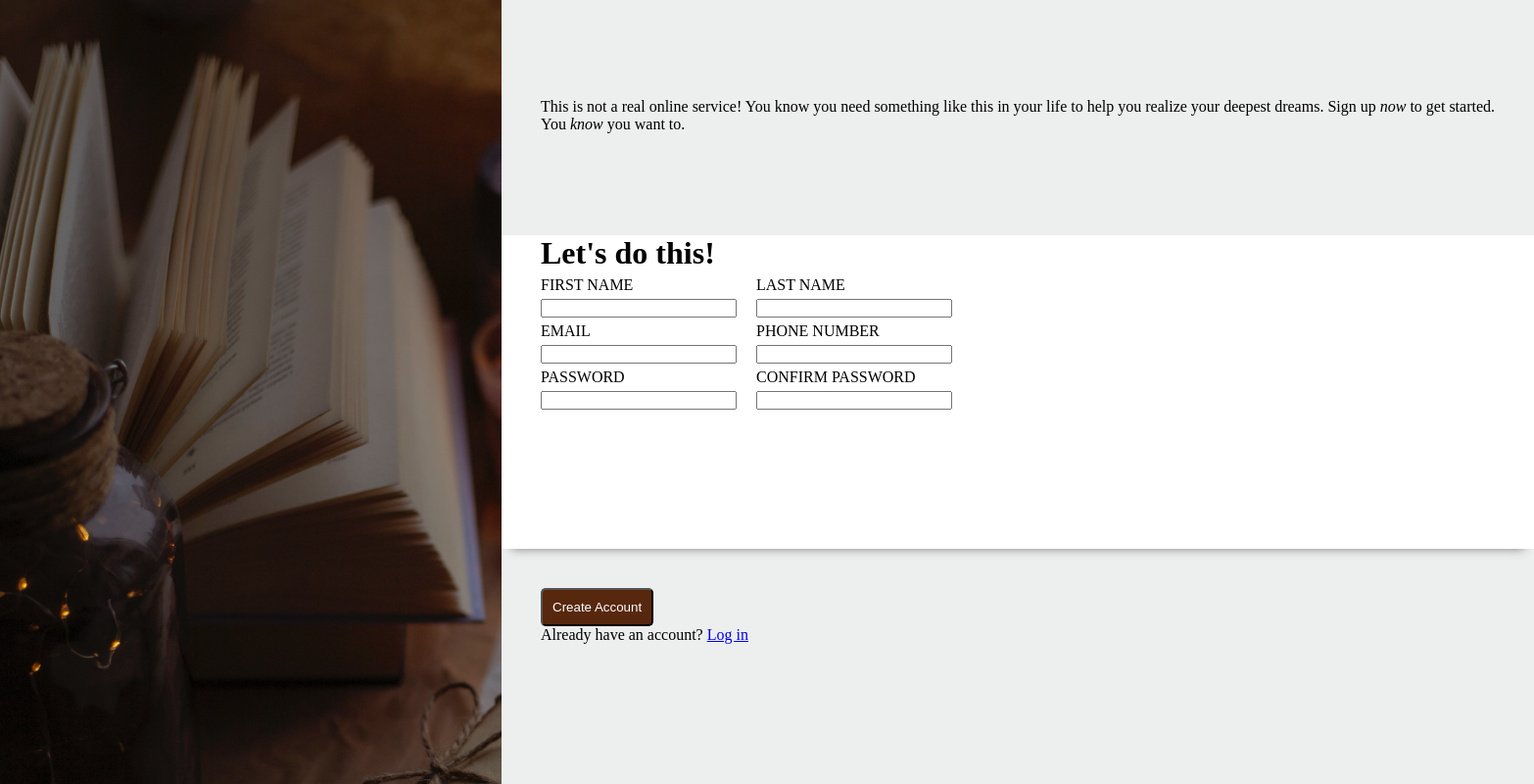
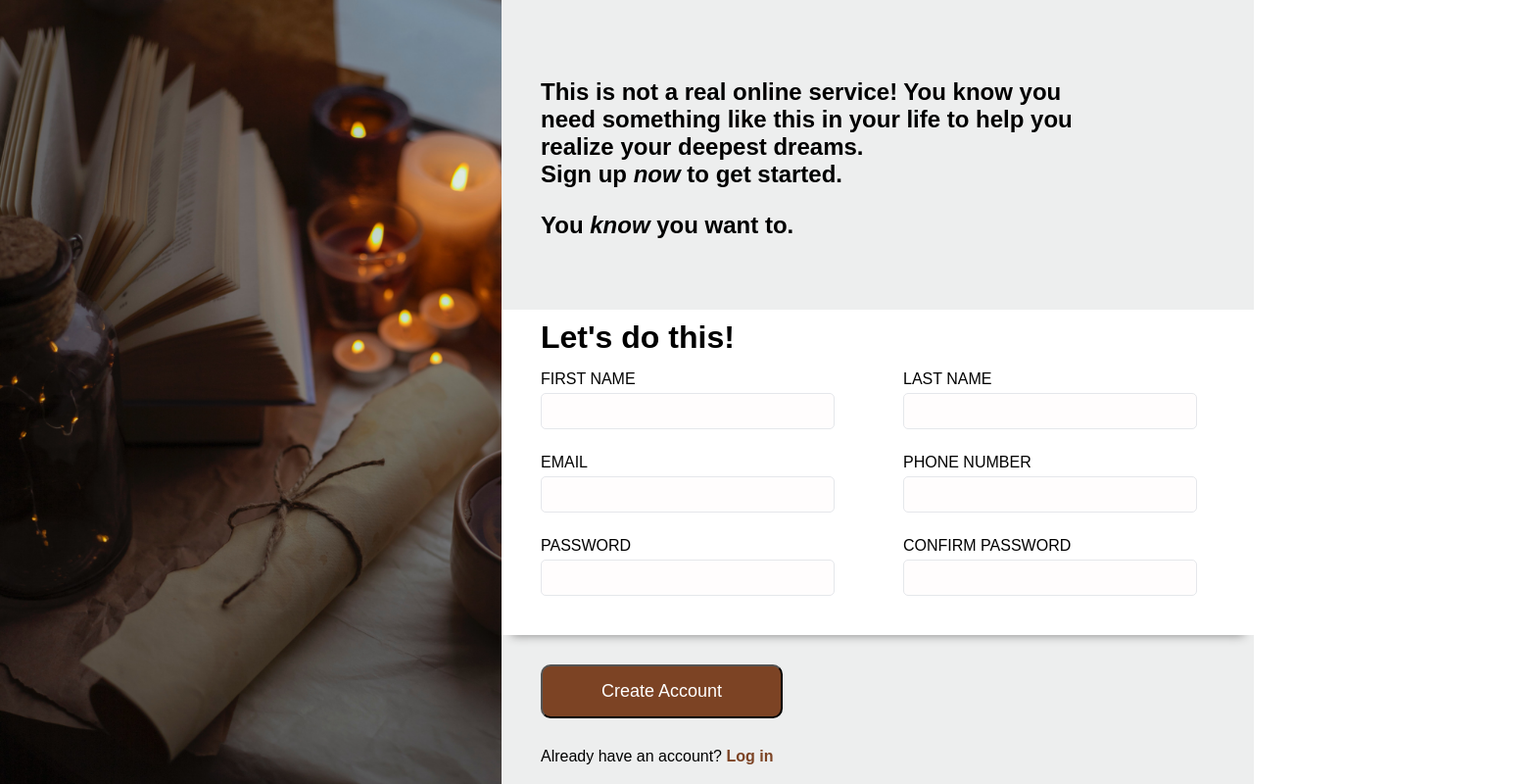
Before and after one commit to VaultDweller13/sign-up-form, a plain HTML site: page index.html in a window 1280 px wide. Shown: the whole page at 98% size, 1566 px wide, since content can reach past the window. Drawn offline with Linux system fonts and the light colour scheme.

Commit message:
almost ready, few finishing touches left

```diff
--- a/index.html
+++ b/index.html
@@ -12,9 +12,10 @@
   <main>
     <div id="header">
       <p>This is not a real online service! You know you need something like this
-         in your life to help you realize your deepest dreams. Sign up <i>now</i> to get started.
+         in your life to help you realize your deepest dreams.
       </p>
-      <p>You <i>know</i> you want to.</p>
+      <p> Sign up <em>now</em> to get started.</p>
+      <p>You <em>know</em> you want to.</p>
     </div>
     <form action="#" id="sign-up">
       <h1>Let's do this!</h1>
@@ -30,7 +31,7 @@
           </li>
           <li>
             <label for="pwd">PASSWORD</label>
-            <input type="pwd" name="pwd" id="pwd">
+            <input type="password" name="pwd" id="pwd">
           </li>
         </div>
         <div>
@@ -44,7 +45,7 @@
           </li>
           <li>
             <label for="pwd-confirm">CONFIRM PASSWORD</label>
-            <input type="pwd-confirm" name="pwd-confirm" id="pwd-confirm">
+            <input type="password" name="pwd-confirm" id="pwd-confirm">
           </li>
         </div>
       </ul>
--- a/styles.css
+++ b/styles.css
@@ -1,5 +1,6 @@
 :root {
-  --left-gloval-padding: 40px;
+  --left-global-padding: 40px;
+  font-family: Arial, Helvetica, sans-serif;
 }
 
 * {
@@ -7,15 +8,16 @@
   padding: 0;
   box-sizing: border-box;
 }
+
 body {
   display: flex;
-  max-width: 100vw;
+  /* flex-wrap: wrap; */
 }
 
 aside {
   width: 40%;
   background-image: url("./files/aside-background.jpg");
-  background-size: 180%;
+  background-size: cover;
   background-repeat: no-repeat;
   flex: 1 0 auto;
 }
@@ -24,15 +26,40 @@ main {
   height: 100vh;
   display: flex;
   flex-direction: column;
-  flex: 1 0 auto;
+  flex: 1 1 auto;
+}
+
+#header {
+
+  padding-top: 10vh;
+
+}
+
+#header p {
+  width: 80%;
+  font-weight: bold;
+  font-size: 1.5em;
+}
+
+#header p:last-child {
+  padding-top: 1em;
+  padding-bottom: 3em;
+}
+
+#header, #footer {
+  background-color: #edeeee;
+  padding-left: var(--left-global-padding);
 }
 
 form {
-  height: 40%;
-  padding-left: var(--left-gloval-padding);
-  /* padding: 10px; */
+  padding-left: var(--left-global-padding);
+  padding-bottom: 20px;
   box-shadow: 0px 10px 10px -10px gray;
   z-index: 1;
+}
+
+h1 {
+  padding: 10px 0;
 }
 
 label {
@@ -42,33 +69,54 @@ label {
 }
 
 input {
-  width: 200px;
+  width: 300px;
+  padding: 10px;
+  margin-bottom: 20px;
+  border-radius: 5px;
+  border: 1px solid #E5E7EB;
+  background-color: rgb(255, 253, 253)
+}
+
+input:invalid {
+  border: 1px solid red;
+}
+
+input:focus {
+  border: 1px solid rgb(215, 215, 247);
+  box-shadow: 2px  2px 7px 1px gray;
 }
 
 ul {
   display: flex;
+  flex-wrap: wrap;
   list-style: none;
 }
 
-form div~div {
-  padding-left: 20px;
-}
-/* li {
-} */
-
-#header, #footer {
-  background-color: #edeeee;
-  height: 30%;
-  padding: var(--left-gloval-padding)
+ul div:first-child {
+  padding-right: 70px;
 }
 
-#header {
-  padding-top: 100px;
+#footer {
+  padding-top: 30px;
+  flex: 1;
 }
 
 button {
-  padding: 10px;
-  border-radius: 5px;
-  background-color: rgb(87, 40, 14);
+  padding: 15px 60px;
+  margin-bottom: 30px;
+  border-radius: 10px;
+  background-color: rgb(124, 67, 36);
+
+  font-size: large;
   color: white;
 }
+
+button:hover {
+  cursor: pointer;
+}
+
+#footer a {
+  text-decoration: none;
+  font-weight: bold;
+  color:rgb(124, 67, 36)
+}
```
Also changed, not shown: 1 other file.
